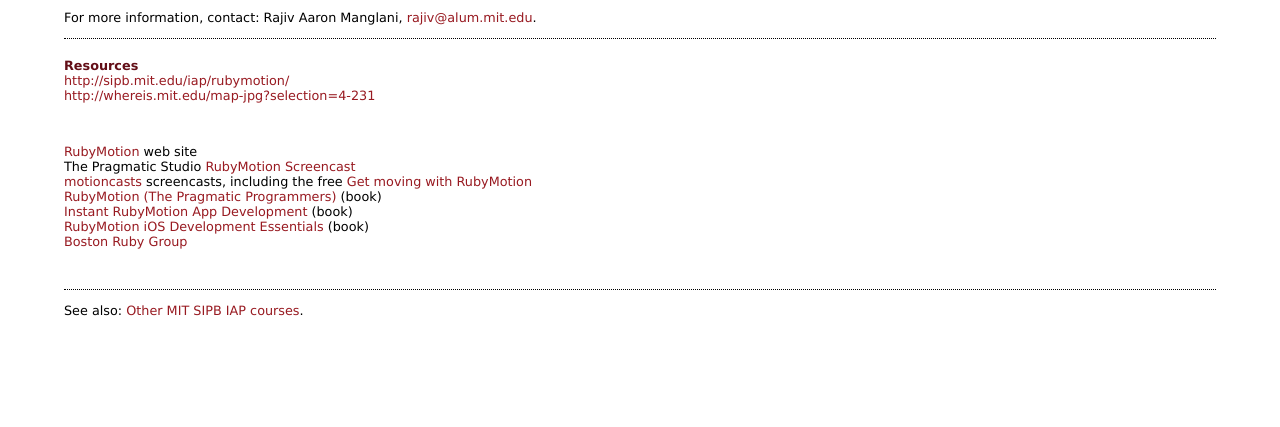
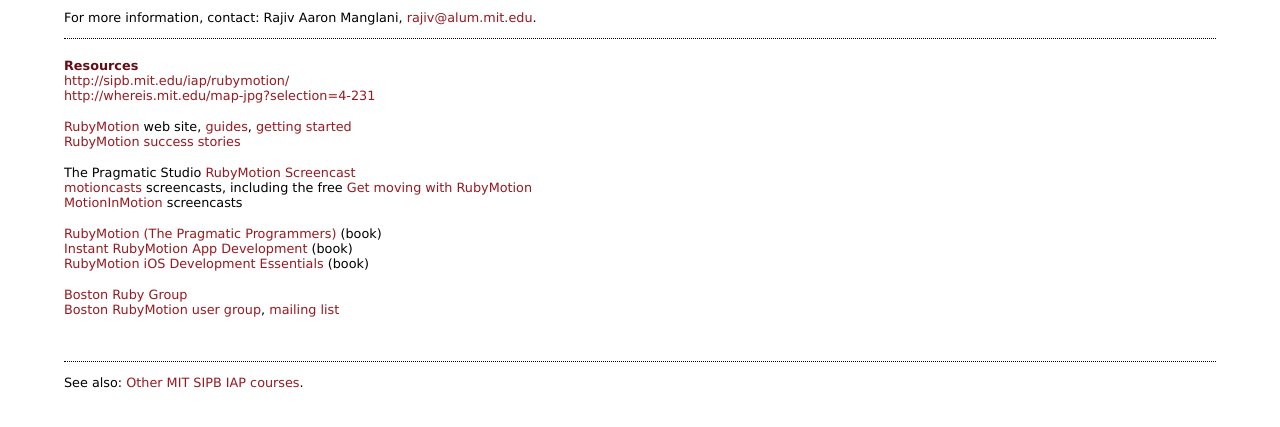
Before and after one commit to rajiv/iap-rubymotion, a plain HTML site: page index.html in a window 1280 px wide. Shown: the part 273-700 px from the top of the page. Drawn offline with Linux system fonts and the light colour scheme.

Commit message:
update resources.

```diff
--- a/index.html
+++ b/index.html
@@ -26,7 +26,7 @@
     ul {
       list-style-type: none;
       padding: 0;
-      margin: 0;
+      margin: 0 0 1em 0;
     }
     a {
       text-decoration: none;
@@ -68,18 +68,27 @@
   <li><a href="http://whereis.mit.edu/map-jpg?selection=4-231">http://whereis.mit.edu/map-jpg?selection=4-231</a></li>
 </ul>
 
-<p>&nbsp;</p>
+<ul>
+  <li><a href="http://www.rubymotion.com">RubyMotion</a> web site, <a href="http://www.rubymotion.com/developers/guides/">guides</a>, <a href="http://www.rubymotion.com/developers/guides/manuals/cocoa/getting-started/">getting started</a></li>
+  <li><a href="http://www.rubymotion.com/references/success-stories/">RubyMotion success stories</a></li>
+</ul>
 
 <ul>
-  <li><a href="http://www.rubymotion.com">RubyMotion</a> web site</li>
   <li>The Pragmatic Studio <a href="http://pragmaticstudio.com/screencasts/rubymotion">RubyMotion Screencast</a></li>
   <li><a href="http://motioncasts.com">motioncasts</a> screencasts, including the free <a href="http://motioncasts.com/get-moving-with-rubymotion/">Get moving with RubyMotion</a></li>
-  <li><a href="http://www.amazon.com/gp/product/1937785289/ref=as_li_qf_sp_asin_il_tl?ie=UTF8&camp=1789&creative=9325&creativeASIN=1937785289&linkCode=as2&tag=rajivmanglani">RubyMotion (The Pragmatic Programmers)</a> (book)</li>
-  <li><a href="http://www.amazon.com/gp/product/1849696527/ref=as_li_qf_sp_asin_il_tl?ie=UTF8&camp=1789&creative=9325&creativeASIN=1849696527&linkCode=as2&tag=rajivmanglani">Instant RubyMotion App Development</a> (book)</li>
-  <li><a href="http://www.amazon.com/gp/product/1849695229/ref=as_li_qf_sp_asin_il_tl?ie=UTF8&camp=1789&creative=9325&creativeASIN=1849695229&linkCode=as2&tag=rajivmanglani">RubyMotion iOS Development Essentials</a> (book)</li>
-  <li><a href="http://bostonrb.org/">Boston Ruby Group</a></li>
+  <li><a href="https://motioninmotion.tv">MotionInMotion</a> screencasts</li>
 </ul>
 
+<ul>
+  <li><a href="http://www.amazon.com/gp/product/1937785289/ref=as_li_qf_sp_asin_il_tl?ie=UTF8&amp;camp=1789&amp;creative=9325&amp;creativeASIN=1937785289&amp;linkCode=as2&amp;tag=rajivmanglani">RubyMotion (The Pragmatic Programmers)</a> (book)</li>
+  <li><a href="http://www.amazon.com/gp/product/1849696527/ref=as_li_qf_sp_asin_il_tl?ie=UTF8&amp;camp=1789&amp;creative=9325&amp;creativeASIN=1849696527&amp;linkCode=as2&amp;tag=rajivmanglani">Instant RubyMotion App Development</a> (book)</li>
+  <li><a href="http://www.amazon.com/gp/product/1849695229/ref=as_li_qf_sp_asin_il_tl?ie=UTF8&amp;camp=1789&amp;creative=9325&amp;creativeASIN=1849695229&amp;linkCode=as2&amp;tag=rajivmanglani">RubyMotion iOS Development Essentials</a> (book)</li>
+</ul>
+
+<ul>
+  <li><a href="http://bostonrb.org/">Boston Ruby Group</a></li>
+  <li><a href="https://twitter.com/bostonmotion">Boston RubyMotion user group</a>, <a href="https://groups.google.com/d/forum/bostonmotion">mailing list</a></li>
+</ul>
 
 <p>&nbsp;</p>
 
```
